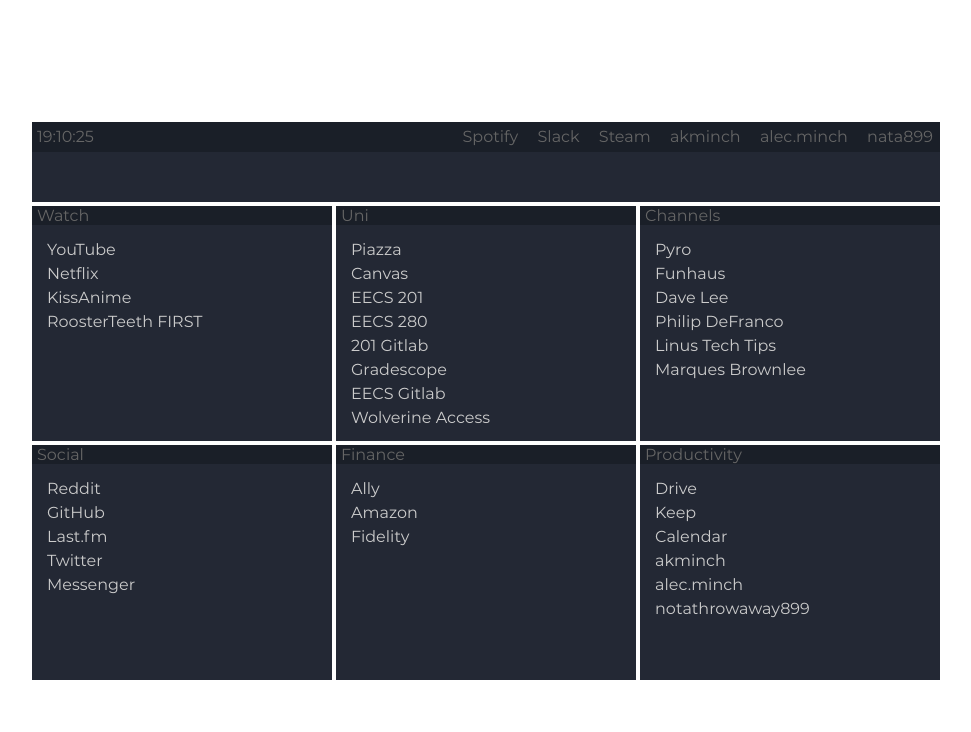
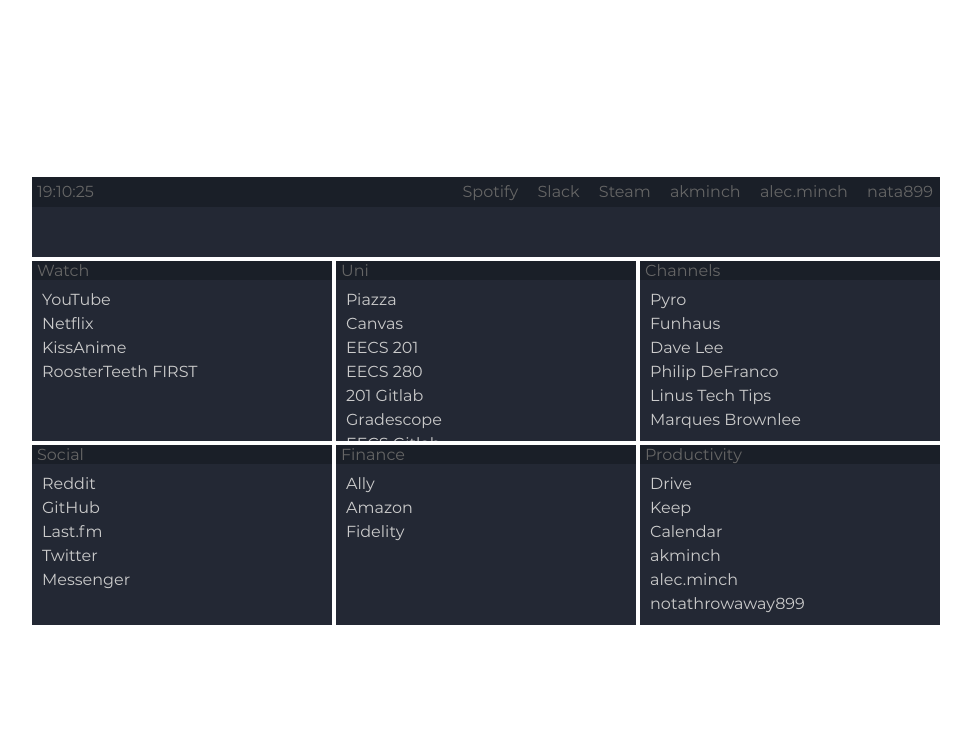
Before and after one commit to minchingtonak/dome, a plain HTML site: page index.html in a window 1280 px wide. Shown: the whole page, without its empty margins (154-1125 px from the left). Drawn offline with Linux system fonts and the light colour scheme.

Commit message:
Calculate section height based on number of links

```diff
--- a/style.css
+++ b/style.css
@@ -7,6 +7,14 @@
 
 	--htx: #666;		/* Header Text Color */
 	--txt: #CCC;		/* Text Color */
+
+	--max-links: 6;
+	--section-padding: 10px;
+	--link-text-height: 19.2px;
+	--link-margin: 5px;
+	--link-height: calc(var(--link-text-height) + var(--link-margin));
+
+	--section-height: calc( var(--max-links) * var(--link-height) + (3 * var(--section-padding)) + var(--link-margin))
 }
 
 @font-face {
@@ -113,7 +121,7 @@
 	display: inline-block;
 	vertical-align: top;
 	text-align: left;
-	height: 235px;
+	height: var(--section-height);
 	width: 300px;
 	margin: 2px;
 	overflow: hidden;
@@ -126,7 +134,7 @@
 }
 
 div#links > div.section > div {
-	padding: 15px;
+	padding: var(--section-padding);
 	background-color: var(--frg);
 	height: 100%;
 }
@@ -148,5 +156,5 @@
 }
 
 div#links > div.section > div > a + a {
-	margin-top: 5px;
+	margin-top: var(--link-margin);
 }
```
